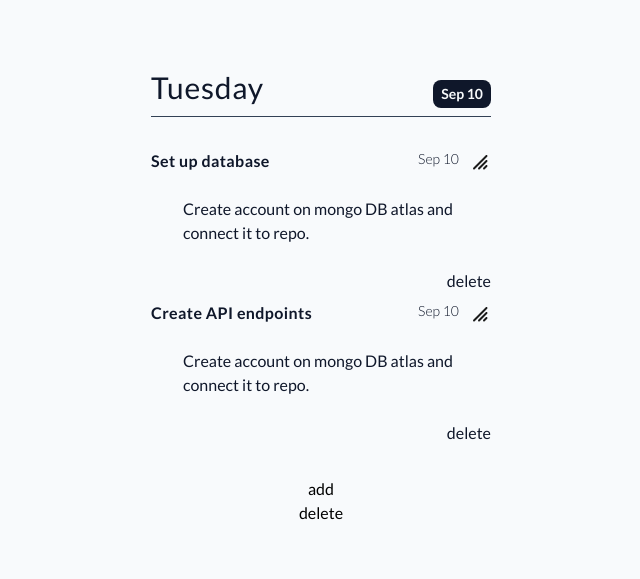
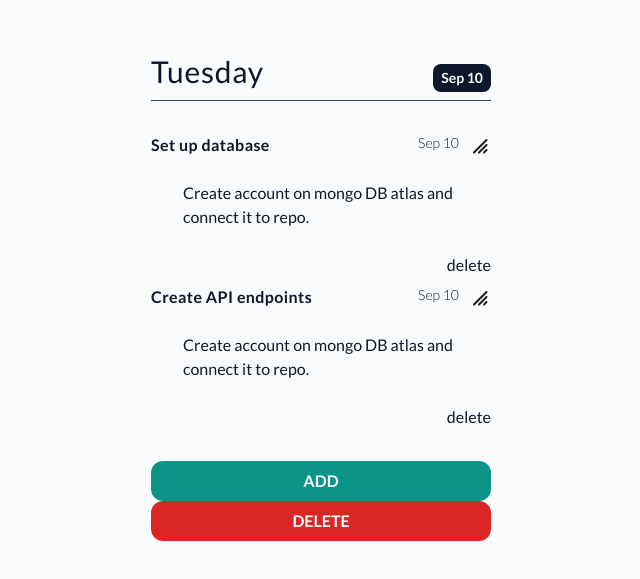
Before and after one commit to DagnaSchmidt/backend-task-manager-assignment, a Next.js app: page / in a window 1280 px wide. Shown: the part 103-682 px from the top of the page, without its empty margins (319-959 px from the left). Built offline with nearby package versions, Linux system fonts and the light colour scheme.

Commit message:
style(button): added style to button component

```diff
--- a/src/components/button/Button.tsx
+++ b/src/components/button/Button.tsx
@@ -14,9 +14,15 @@ const Button = <C extends React.ElementType = "button">({
 
     return (
         <button
+            className={[
+                'rounded-xl px-3 py-2 text-slate-50',
+                type === 'add' ? 'bg-teal-600 hover:bg-teal-700' : 'bg-red-600 hover:bg-red-700'
+            ].join(' ')}
             {...rest}
         >
-            <p>
+            <p
+                className='text-base uppercase font-bold'
+            >
                 {label}
             </p>
         </button>
```
